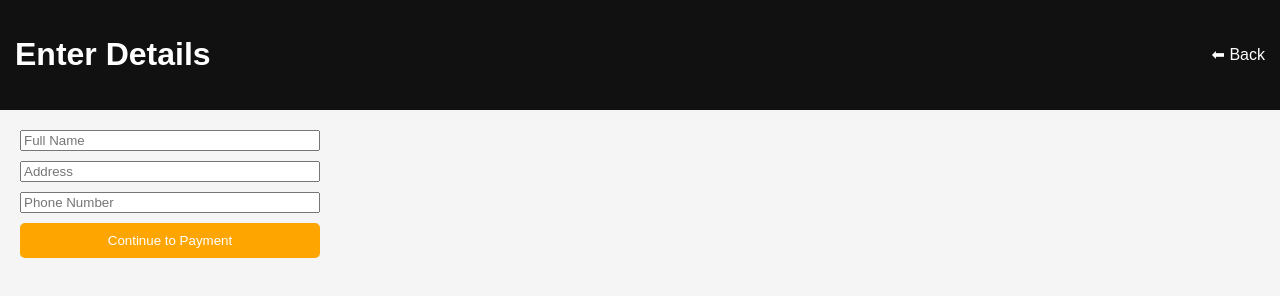
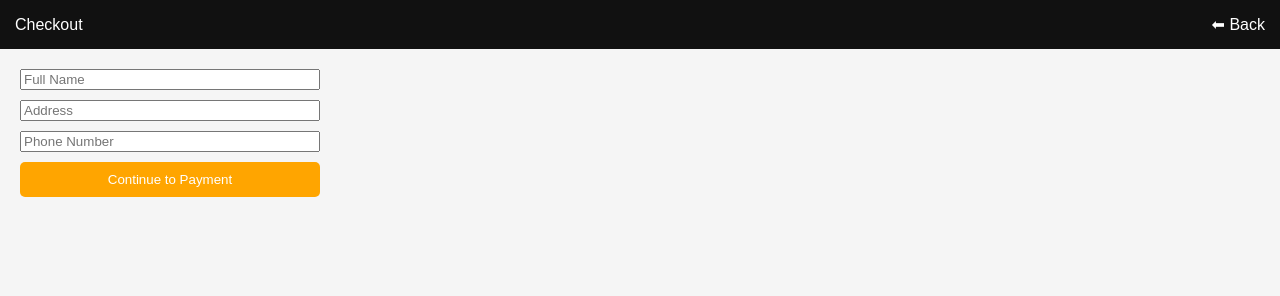
Before and after one commit to smartHubofficial7/Tech-Hub, a website: page checkout.html in a window 1280 px wide. Drawn offline with Linux system fonts and the light colour scheme.

Commit message:
Update checkout.html

```diff
--- a/checkout.html
+++ b/checkout.html
@@ -7,15 +7,20 @@
 
 <body>
 
-<header>
-<h1>Enter Details</h1>
+<header class="navbar">
+
+<div class="logo">Checkout</div>
+
 <a href="cart.html" class="cart-btn">⬅ Back</a>
+
 </header>
 
 <div class="checkout">
 
 <input id="name" placeholder="Full Name">
+
 <input id="address" placeholder="Address">
+
 <input id="phone" placeholder="Phone Number">
 
 <button onclick="goPayment()">Continue to Payment</button>
```
